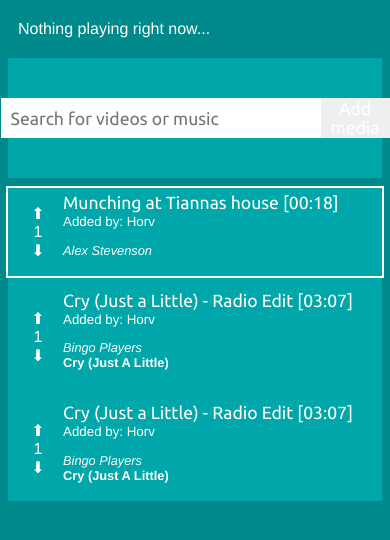
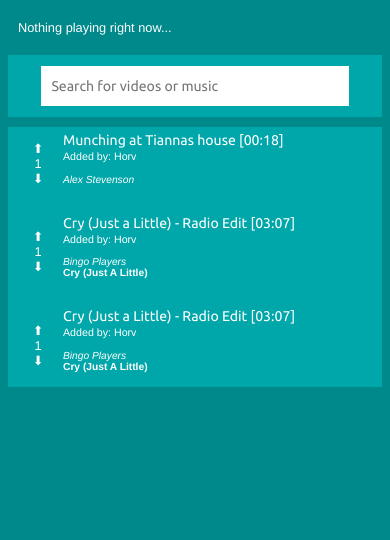
Before and after one commit to cthit/playIT-grails, a PHP site: page / in a window 390 px wide. Shown: the top 540 px of the page. Run offline with PHP 8.4, Linux system fonts and the light colour scheme; style sheets or scripts are compiled from the project's sources; some libraries are stand-ins or nearby versions.

Commit message:
mobile friendly UI

```diff
--- a/client/assets/stylesheets/style.scss
+++ b/client/assets/stylesheets/style.scss
@@ -32,7 +32,7 @@ p {
 
 header {
 	margin: 10px 0;
-	padding: 40px;
+	padding: 3% 2%;
 }
 
 #searchfield {
@@ -48,9 +48,10 @@ header {
         height: 40px;
         padding: 0 10px;
         font: 1.1em Ubuntu, Helvetica;
+				border-radius: 0;
     }
     button { color: white; }
-    input { min-width: 300px; }
+    input { width: 80%; }
 }
 
 section {
@@ -124,8 +125,12 @@ section {
 .downvoted .downvote { color: #4444FF; }
 
 @media all and (max-width: 720px) {
-	.media .image {
-		display: none;
+	.media {
+		.image { display: none; }
+		&.selected { outline: 0; }
+	}
+	body {
+		font-size: 0.8em;
 	}
 }
 .x-button {
--- a/client/index.html
+++ b/client/index.html
@@ -2,6 +2,7 @@
 <html>
 <head>
 <meta charset="utf-8">
+<meta name="viewport" content="width=device-width, user-scalable=no">
 <link rel="stylesheet" type="text/css" href="assets/css/style.css">
 <link href='//fonts.googleapis.com/css?family=Ubuntu' rel='stylesheet' type='text/css'>
 <title>playIT</title>
@@ -11,15 +12,14 @@
 <header>
 	<div id="searchfield">
 		<input type="text" id="insert_video" placeholder="Search for videos or music">
-		<button>Add media</button>
 	</div>
 </header>
 <ol id="videofeed" data-bind="foreach: items">
 	<li data-bind="attr: { 'class': 'media ' + type }, click: $root.setCurrent, css: { selected: $index() == $root.focusIndex() }">
 		<div class="vote">
-			<span class="upvote" data-bind="click: vote.bind(+1)">⬆</span>
+			<span class="upvote" data-bind="click: vote.bind(this, +1)">⬆</span>
 			<span class="rating" data-bind="text: weight"></span>
-			<span class="downvote" data-bind="click: vote.bind(-1)">⬇</span>
+			<span class="downvote" data-bind="click: vote.bind(this, -1)">⬇</span>
 		</div>
 		<div class="image">
 			<a data-bind="attr: { 'href': link }" target="_blank"><img data-bind="attr: { 'src': thumbnail, 'alt': id}" height="104"></a>
```
